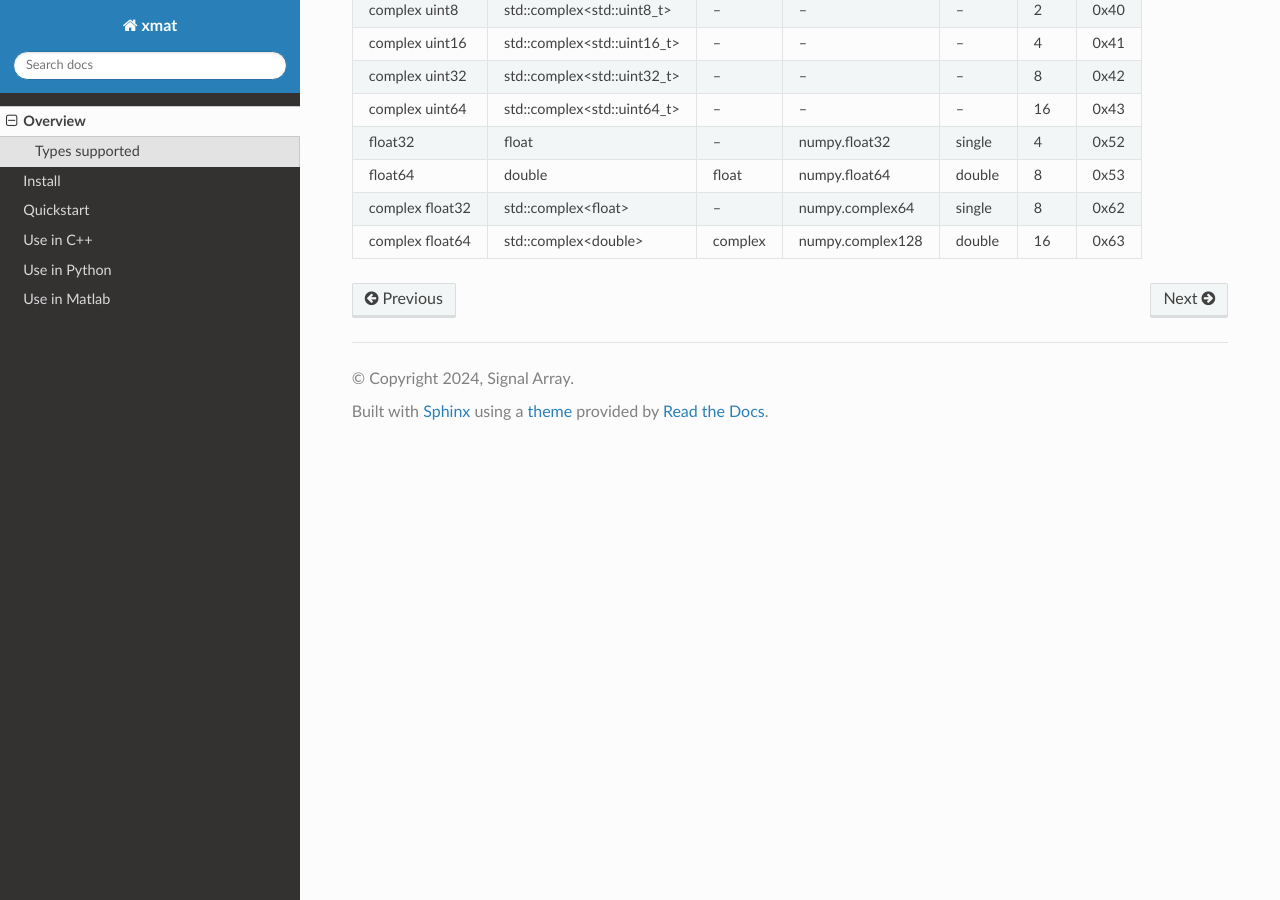
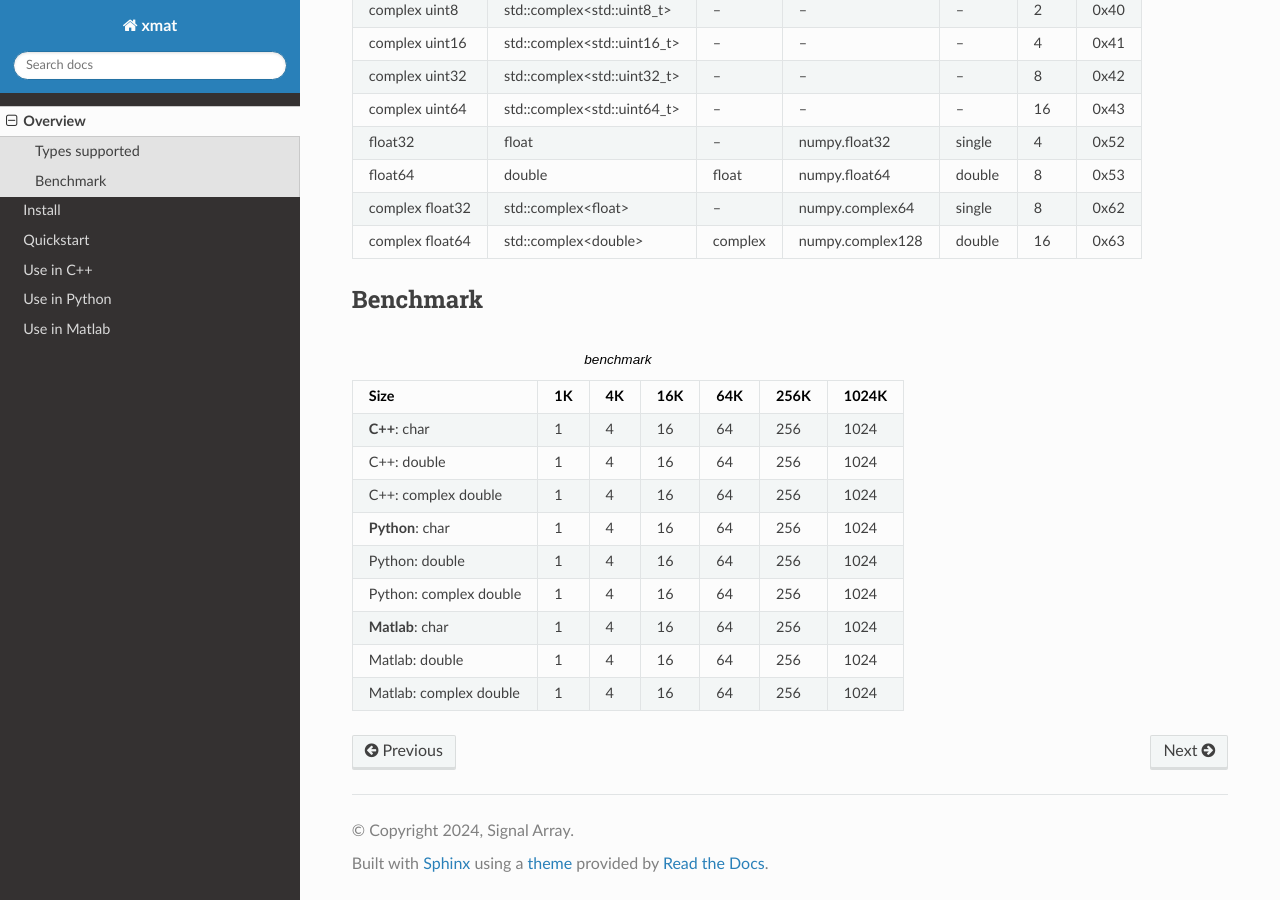
Before and after one commit to signalarray/xmat, a Sphinx documentation site: the page built from docs/source/overview.rst, in a window 1280 px wide and 900 px high, scrolled down 1131 px. Built offline with Sphinx 7.4.7 and the Read the Docs theme 2.0.0, drawn with Linux system fonts in a browser that asks for light colours.

Commit message:
matlab add examples, add benchmark

```diff
--- a/docs/source/index.rst
+++ b/docs/source/index.rst
@@ -9,7 +9,7 @@ Table of contents
 -----------------
 
 .. toctree::
-    :maxdepth: 2
+    :maxdepth: 1
 
     overview
     install
--- a/docs/source/overview.rst
+++ b/docs/source/overview.rst
@@ -183,3 +183,81 @@ Types supported
      - double
      - 16
      - 0x63
+
+
+Benchmark
+---------
+
+.. list-table:: benchmark
+   :header-rows: 1
+
+   * - Size
+     - 1K
+     - 4K
+     - 16K
+     - 64K
+     - 256K
+     - 1024K
+   * - **C++**: char
+     - 1
+     - 4
+     - 16
+     - 64
+     - 256
+     - 1024
+   * - C++: double
+     - 1
+     - 4
+     - 16
+     - 64
+     - 256
+     - 1024
+   * - C++: complex double
+     - 1
+     - 4
+     - 16
+     - 64
+     - 256
+     - 1024
+   * - **Python**: char
+     - 1
+     - 4
+     - 16
+     - 64
+     - 256
+     - 1024
+   * - Python: double
+     - 1
+     - 4
+     - 16
+     - 64
+     - 256
+     - 1024
+   * - Python: complex double
+     - 1
+     - 4
+     - 16
+     - 64
+     - 256
+     - 1024
+   * - **Matlab**: char
+     - 1
+     - 4
+     - 16
+     - 64
+     - 256
+     - 1024
+   * - Matlab: double
+     - 1
+     - 4
+     - 16
+     - 64
+     - 256
+     - 1024
+   * - Matlab: complex double
+     - 1
+     - 4
+     - 16
+     - 64
+     - 256
+     - 1024
```
Also changed, not shown: docs/source/formatlab.rst (+24 -1 lines), docs/source/install.rst (+10 -1 lines), 11 other files.
